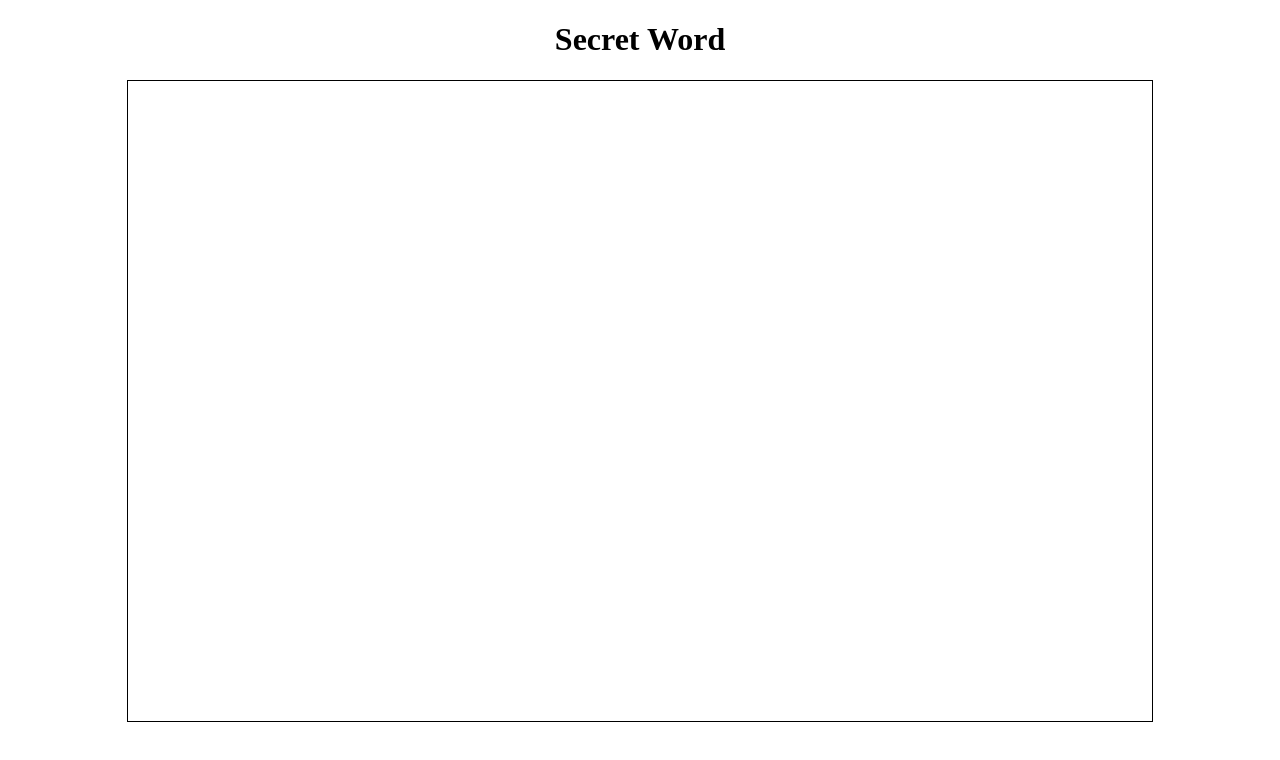
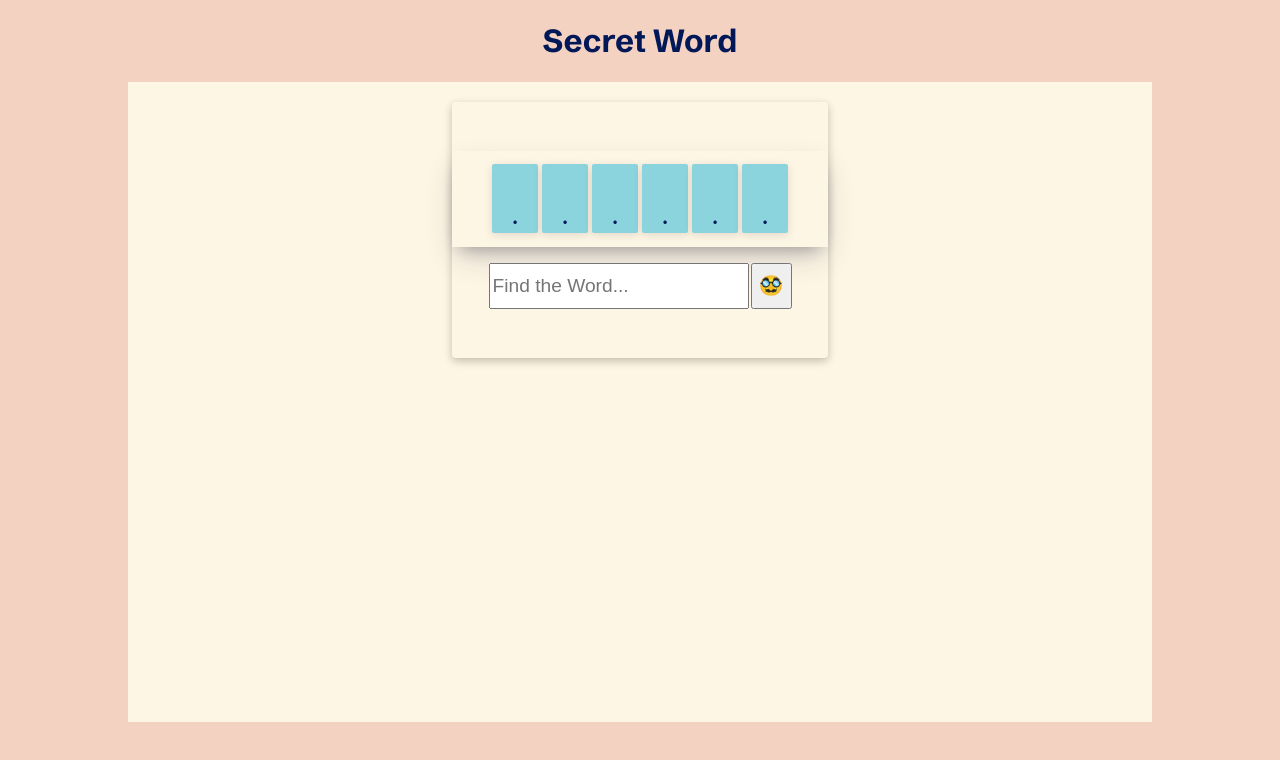
Before and after one commit to Sarah-0911/Le-Mot-Secret, a plain HTML site: page Secret_Word/index.html in a window 1280 px wide. Drawn offline with Linux system fonts and the light colour scheme.

Commit message:
css in progress

```diff
--- a/Secret_Word/index.html
+++ b/Secret_Word/index.html
@@ -8,6 +8,21 @@
 </head>
 <body>
  <h1>Secret Word</h1>
- <div class="container"></div>
+ <div class="main-container">
+  <div class="words-container">
+    <div class="words-boxes">
+      <div class="box">.</div>
+      <div class="box">.</div>
+      <div class="box">.</div>
+      <div class="box">.</div>
+      <div class="box">.</div>
+      <div class="box">.</div>
+    </div>
+    <div class="input-container">
+      <input class="word-input" type="text" placeholder="Find the Word...">
+      <button type="submit">🥸</button>
+    </div>
+  </div>
+ </div>
 </body>
 </html>
--- a/Secret_Word/style.css
+++ b/Secret_Word/style.css
@@ -1,15 +1,81 @@
+@import url('https://fonts.googleapis.com/css2?family=Schibsted+Grotesk:ital,wght@0,400..900;1,400..900&display=swap');
+
 body {
+  box-sizing: border-box;
   padding: 0;
   margin: 0;
+  background-color: #f3d2c1;
 }
 
 h1 {
+  font-family: "Schibsted Grotesk", sans-serif;
+  color: #001858;
   text-align: center;
 }
 
-.container {
+.main-container {
+  display: flex;
+  justify-content: center;
   margin: 0 auto;
   width: 80vw;
   height: 80vh;
-  border: 1px solid black;
+  background-color: #fef6e4;
 }
+
+.words-container {
+  display: flex;
+  flex-direction: column;
+  justify-content: center;
+  align-items: center;
+  gap: 16px;
+  margin-top: 20px;
+  height: 40%;
+  /* border: 2px solid #001858; */
+  box-shadow: rgba(0, 0, 0, 0.24) 0px 3px 8px;
+  border-radius: 4px;
+}
+
+.words-boxes {
+  display: flex;
+  justify-content: center;
+  align-items: center;
+  gap: 4px;
+  height: 12vh;
+  padding: 0 40px;
+  box-shadow: rgba(50, 50, 93, 0.25) 0px 13px 27px -5px, rgba(0, 0, 0, 0.3) 0px 8px 16px -8px;
+
+}
+
+.box {
+  display: flex;
+  justify-content: center;
+  align-items: flex-end;
+  padding-bottom: 2px;
+  width: 46px;
+  height: 70%;
+  border-radius: 2px;
+  background-color: #8bd3dd;
+  font-size: 1.8rem;
+  color: #001858;
+  box-shadow: rgba(99, 99, 99, 0.2) 0px 2px 8px 0px;}
+
+.input-container {
+  display: flex;
+  align-items: center;
+  gap: 2px;
+}
+
+.input-container input {
+  width: 100%;
+  height: 40px;
+  font-size: 1.2rem;
+}
+
+.input-container button {
+  display: flex;
+  width: 46px;
+  height: 46px;
+  font-size: 1.2rem;
+  justify-content: center;
+  align-items: center;
+}
```
